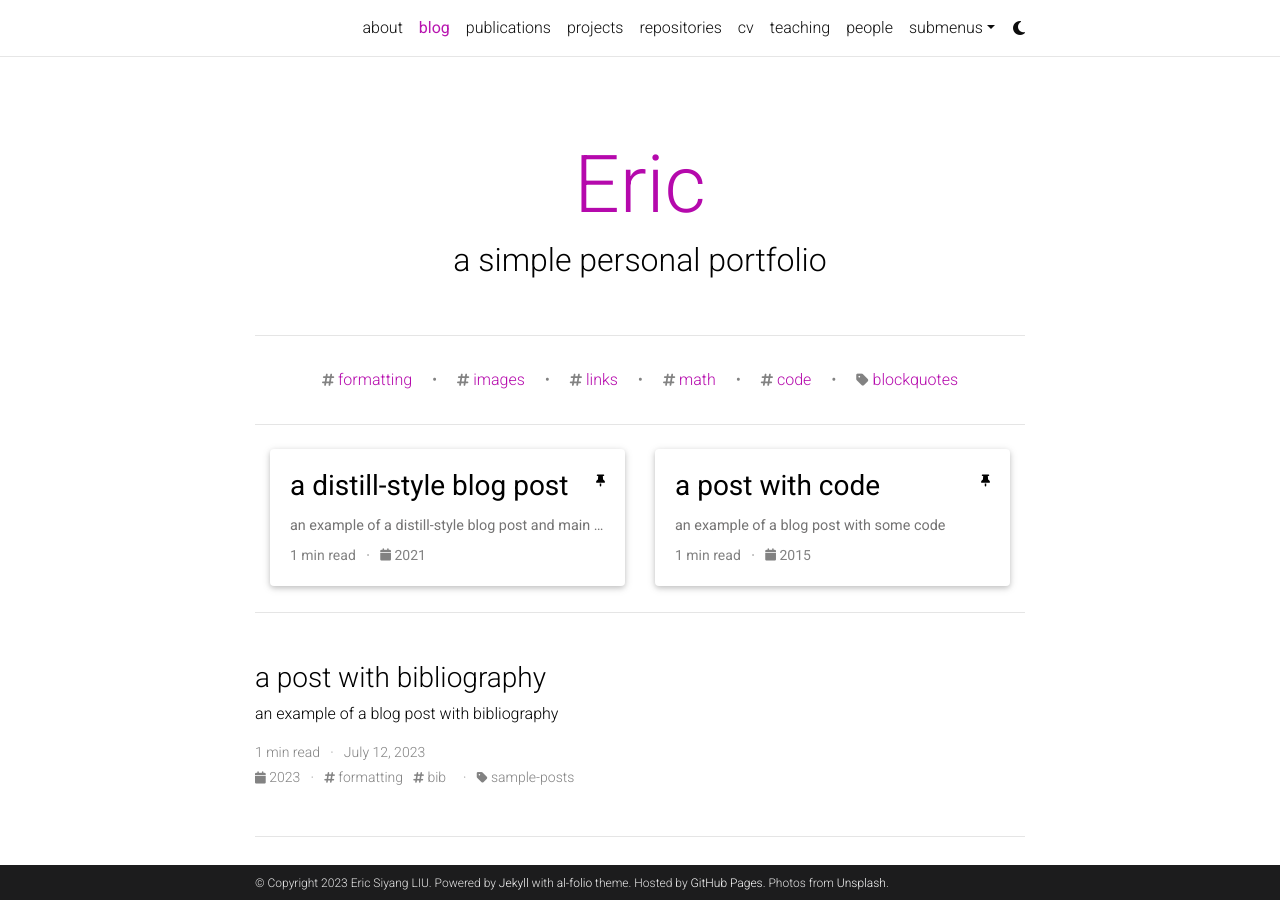
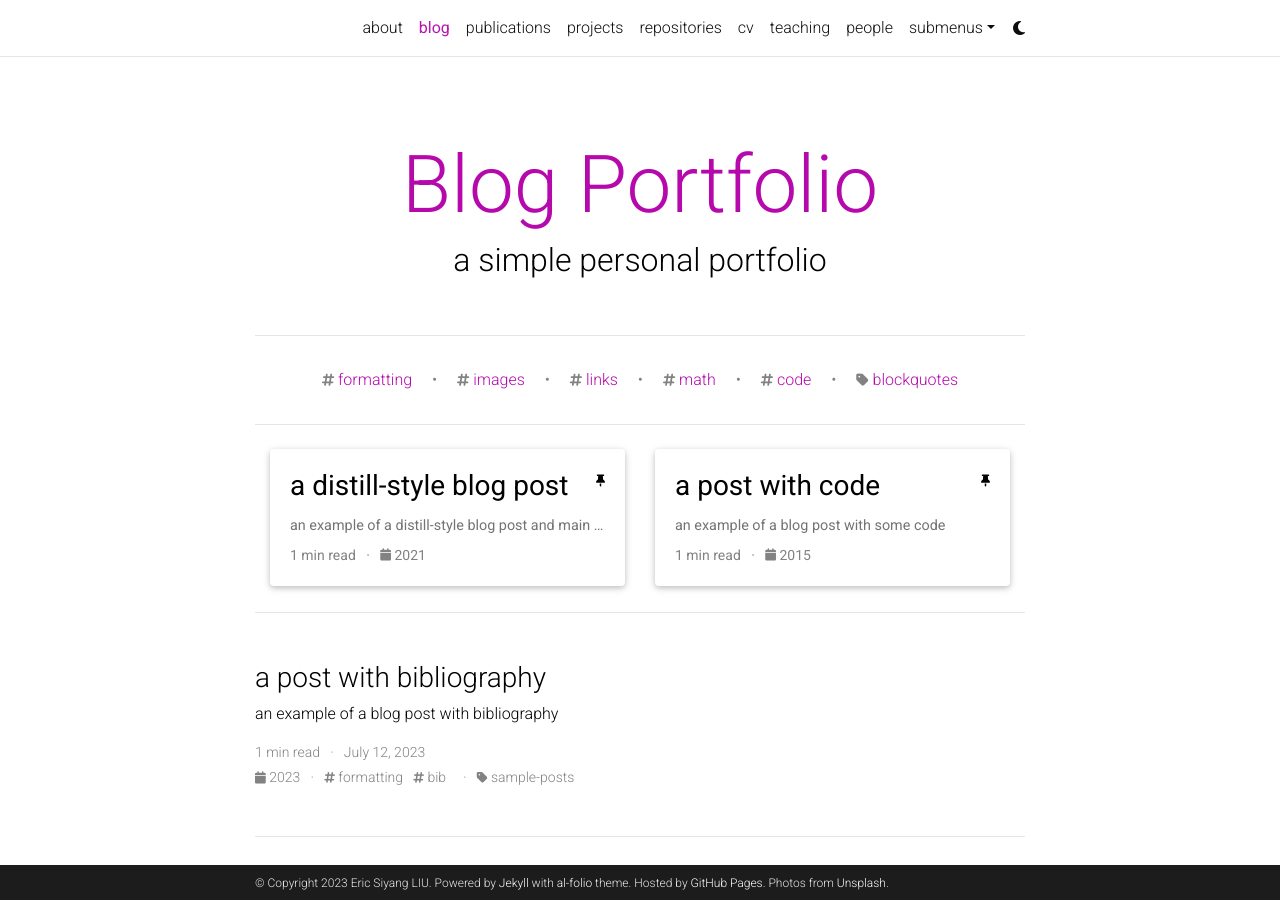
Before and after one commit to EricLIU66/EricLIU66.github.io, a Jekyll site: the page built from blog/index.html, in a window 1280 px wide and 900 px high. Built offline with Jekyll 4.4.1, drawn with Linux system fonts in a browser that asks for light colours; the list of posts is cut into pages by our own code; comment, search, counter and statistics services are not loaded; a style sheet for code colours, icons or effects is not loaded.

Commit message:
Update _config.yml

```diff
--- a/_config.yml
+++ b/_config.yml
@@ -8,7 +8,7 @@
 last_name: LIU
 email: sliucw@connect.ust.hk
 description: > # the ">" symbol means to ignore newlines until "footer_text:"
-  A simple, whitespace theme for academics. Based on [*folio](https://github.com/bogoli/-folio) design.
+  A simple portfolio.
 footer_text: >
   Powered by <a href="https://jekyllrb.com/" target="_blank">Jekyll</a> with <a href="https://github.com/alshedivat/al-folio">al-folio</a> theme.
   Hosted by <a href="https://pages.github.com/" target="_blank">GitHub Pages</a>.
@@ -16,7 +16,7 @@
 keywords: jekyll, jekyll-theme, academic-website, portfolio-website  # add your own keywords or leave empty
 
 lang: en # the language of your site (for example: en, fr, cn, ru, etc.)
-icon: ⚛️  # the emoji used as the favicon (alternatively, provide image name in /assets/img/)
+icon: vadim-bogulov-cZveUvrezvY-unsplash.jpg  # the emoji used as the favicon (alternatively, provide image name in /assets/img/)
 
 url: https://EricLIU66.github.io # the base hostname & protocol for your site
 baseurl:
@@ -120,7 +120,7 @@
 # Blog
 # -----------------------------------------------------------------------------
 
-blog_name: Eric
+blog_name: Blog Portfolio
 blog_nav_title: blog
 blog_description: a simple personal portfolio
 permalink: /blog/:year/:title/
```
